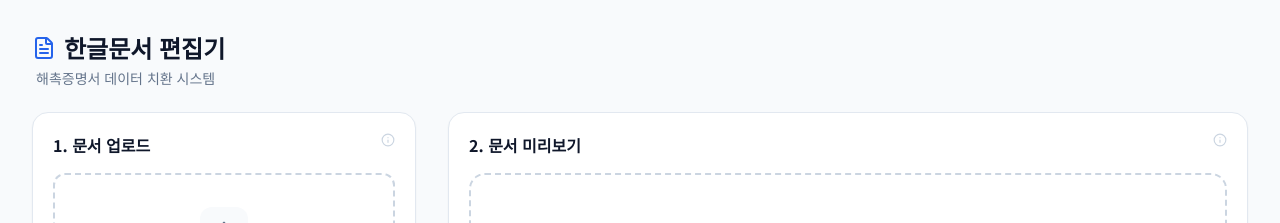
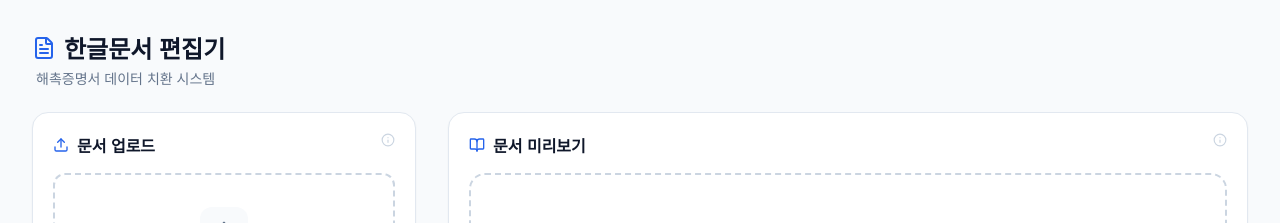
Before and after one commit to jpjp92/hwpx-back, a React (Vite) app: page / in a window 1280 px wide. Shown: the top 223 px of the page. Built offline with nearby package versions, Linux system fonts and the light colour scheme.

Commit message:
fix: ui 일부수정

```diff
--- a/App.tsx
+++ b/App.tsx
@@ -1,6 +1,6 @@
 import React, { useState, useEffect, useRef } from 'react';
 import JSZip from 'jszip';
-import { Upload, FileText, Edit3, Loader2, CheckCircle2, AlertCircle, Save, RotateCcw, Info, Calendar, Zap, FileType } from 'lucide-react';
+import { Upload, FileText, Edit3, Loader2, CheckCircle2, AlertCircle, Save, RotateCcw, Info, Calendar, Zap, FileType, BookOpen } from 'lucide-react';
 import { HWPXData, ProcessingState, FileInfo } from './types';
 import { parseHWPXContent } from './services/geminiService';
 import { XMLParser, XMLBuilder } from 'fast-xml-parser';
@@ -314,7 +314,12 @@ const App: React.FC = () => {
         <div className="lg:col-span-4 space-y-6">
           <Card className="p-5">
             <SectionHeader
-              title="1. 문서 업로드"
+              title={
+                <div className="flex items-center gap-2">
+                  <Upload size={16} className="text-blue-600" />
+                  <span>문서 업로드</span>
+                </div>
+              }
               right={
                 <div className="group relative">
                   <Info size={14} className="text-slate-300 cursor-help" />
@@ -364,7 +369,12 @@ const App: React.FC = () => {
           {extractedData && (
             <Card className="p-5 animate-in fade-in slide-in-from-left-4 duration-500">
               <SectionHeader
-                title="2. 증명서 내용 수정"
+                title={
+                  <div className="flex items-center gap-2">
+                    <Edit3 size={16} className="text-blue-600" />
+                    <span>증명서 내용 수정</span>
+                  </div>
+                }
                 subtitle="미리보기는 입력값과 연동되며, 다운로드 시 원문 구조를 유지한 채 텍스트만 치환됩니다."
               />
 
@@ -402,7 +412,12 @@ const App: React.FC = () => {
         <div className="lg:col-span-8 h-full">
           <Card className="p-5 h-full flex flex-col">
             <SectionHeader
-              title="2. 문서 미리보기"
+              title={
+                <div className="flex items-center gap-2">
+                  <BookOpen size={16} className="text-blue-600" />
+                  <span>문서 미리보기</span>
+                </div>
+              }
               right={
                 <div className="group relative">
                   <Info size={14} className="text-slate-300 cursor-help" />
```
